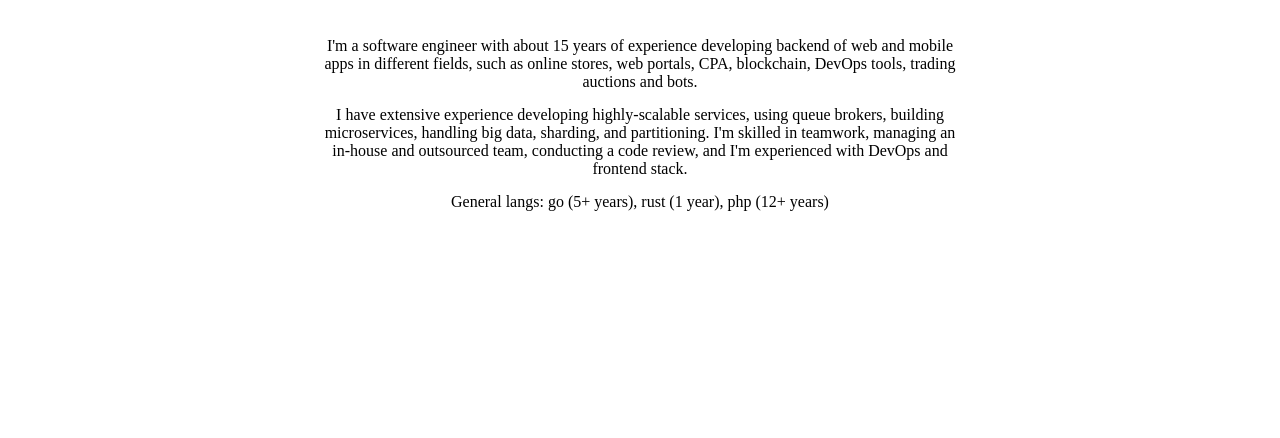
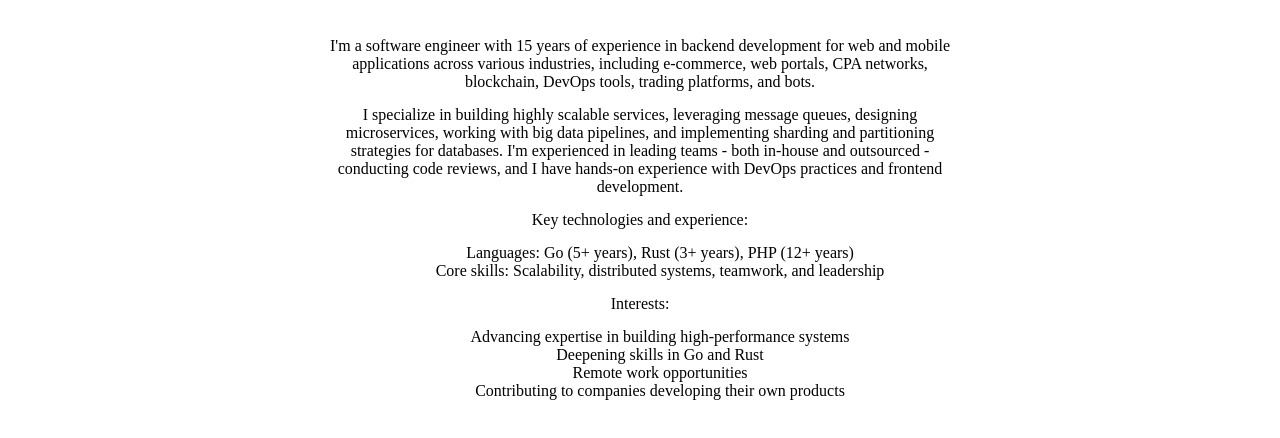
Before and after one commit to soulgarden/pro, a plain HTML site: page web/index.html in a window 1280 px wide. Shown: the part 786-1224 px from the top of the page. Before the commit the page ends 1045 px from the top, so only its background shows below. Drawn offline with Linux system fonts and the light colour scheme.

Commit message:
Updated about text

```diff
--- a/web/index.html
+++ b/web/index.html
@@ -59,18 +59,32 @@
     </div>
     <div>
         <p class="about">
-            I'm a software engineer with about 15 years of experience developing backend of web and mobile apps in
-            different fields, such as online stores, web portals, CPA, blockchain, DevOps tools, trading auctions and
-            bots.
+            I'm a software engineer with 15 years of experience in backend development for web and mobile applications
+            across various industries, including e-commerce, web portals, CPA networks, blockchain, DevOps tools,
+            trading platforms, and bots.
         </p>
         <p class="about">
-            I have extensive experience developing highly-scalable services, using queue brokers, building
-            microservices, handling big data, sharding, and partitioning. I'm skilled in teamwork, managing an in-house
-            and outsourced team, conducting a code review, and I'm experienced with DevOps and frontend stack.
+            I specialize in building highly scalable services, leveraging message queues, designing microservices,
+            working with big data pipelines, and implementing sharding and partitioning strategies for databases. I'm
+            experienced in leading teams - both in-house and outsourced - conducting code reviews, and I have hands-on
+            experience with DevOps practices and frontend development.
         </p>
         <p class="about">
-            General langs: go (5+ years), rust (1 year), php (12+ years)
+            Key technologies and experience:
         </p>
+        <ul class="about">
+            <li>Languages: Go (5+ years), Rust (3+ years), PHP (12+ years)</li>
+            <li>Core skills: Scalability, distributed systems, teamwork, and leadership</li>
+        </ul>
+        <p class="about">
+            Interests:
+        </p>
+        <ul class="about">
+            <li>Advancing expertise in building high-performance systems</li>
+            <li>Deepening skills in Go and Rust</li>
+            <li>Remote work opportunities</li>
+            <li>Contributing to companies developing their own products</li>
+        </ul>
     </div>
 </div>
 </body>
--- a/web/styles.css
+++ b/web/styles.css
@@ -71,6 +71,10 @@ h3 {
     text-align: center;
 }
 
+.about li {
+    list-style-type: none;
+}
+
 .swup {
     font: 14px PT Sans, Arial, Helvetica Neue, Helvetica, sans-serif;
 }
```
Also changed, not shown: 1 other file.
